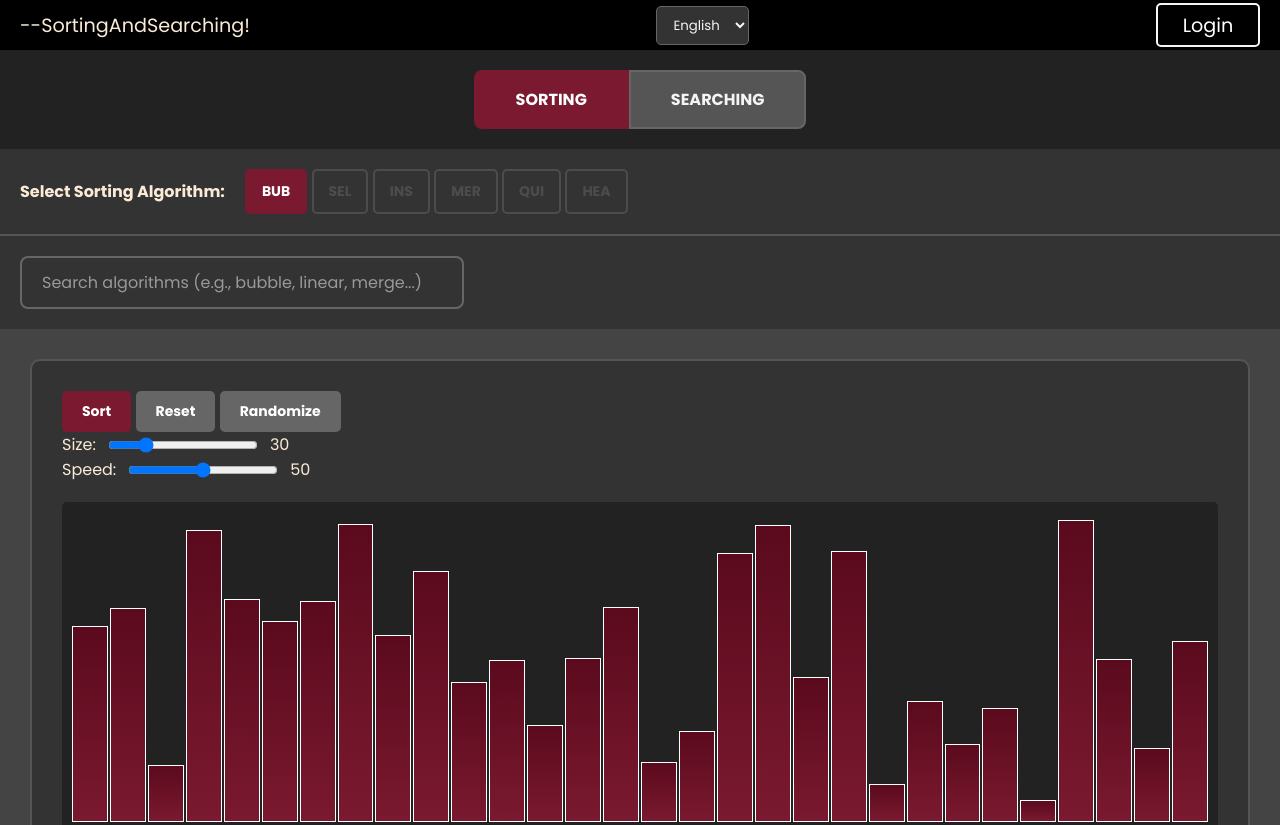
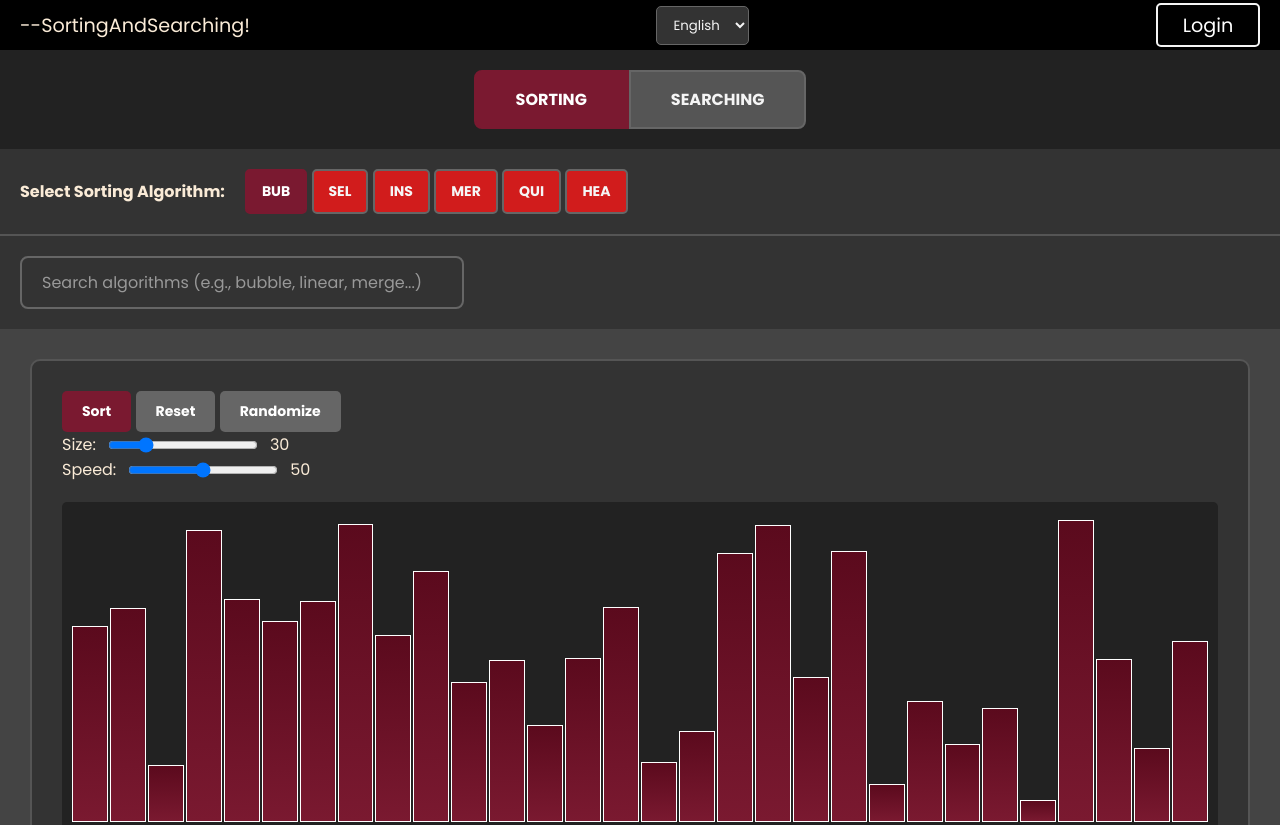
Before and after one commit to Mukhyansh/Visualizer, a plain HTML site: page index.html in a window 1280 px wide. Shown: the top 825 px of the page. Drawn offline with Linux system fonts and the light colour scheme.

Commit message:
Update index.html

```diff
--- a/index.html
+++ b/index.html
@@ -1,5 +1,6 @@
 <!DOCTYPE html>
 <html lang="en">
+
 <head>
     <title>Sorting and Searching Visualizer!</title>
     <meta charset="UTF-8">
@@ -7,12 +8,13 @@
     <link href="https://fonts.googleapis.com/css2?family=Poppins:wght@400;700&display=swap" rel="stylesheet">
     <script src="scripts.js" defer></script>
 </head>
+
 <body>
     <div id="md1">
         <div id="udiv">
             <span>--SortingAndSearching!</span>
             <form id="f1">
-                <select id="sel1" required>
+                <select id="sel1">
                     <option value="en">English</option>
                     <option value="Hindi">Hindi</option>
                 </select>
@@ -31,15 +33,15 @@
             <label id="algoLabel">Select Sorting Algorithm:</label>
             <div id="sortingAlgos">
     <button class="algo-btn active" data-algo="bubble" title="Bubble Sort">BUB</button>
-                <button class="algo-btn disabled" data-algo="selection" title="Selection Sort - Coming Soon">SEL</button>
-                <button class="algo-btn disabled" data-algo="insertion" title="Insertion Sort - Coming Soon">INS</button>
-                <button class="algo-btn disabled" data-algo="merge" title="Merge Sort - Coming Soon">MER</button>
-                <button class="algo-btn disabled" data-algo="quick" title="Quick Sort - Coming Soon">QUI</button>
-                <button class="algo-btn disabled" data-algo="heap" title="Heap Sort - Coming Soon">HEA</button>
+    <button class="algo-btn" data-algo="selection" title="Selection Sort">SEL</button>
+    <button class="algo-btn" data-algo="insertion" title="Insertion Sort">INS</button>
+    <button class="algo-btn" data-algo="merge" title="Merge Sort">MER</button>
+    <button class="algo-btn" data-algo="quick" title="Quick Sort">QUI</button>
+    <button class="algo-btn" data-algo="heap" title="Heap Sort">HEA</button>
 </div>
             <div id="searchingAlgos" class="hidden">
     <button class="algo-btn active" data-algo="linear" title="Linear Search">LIN</button>
-                <button class="algo-btn disabled" data-algo="binary" title="Binary Search - Coming Soon">BIN</button>
+    <button class="algo-btn" data-algo="binary" title="Binary Search">BIN</button>
 </div>
         </div>
 
@@ -81,14 +83,17 @@
 
                 <div id="algoInfo">
                     <h3>Bubble Sort</h3>
-                    <p>Repeatedly steps through the list, compares adjacent elements and swaps them if they're in the wrong order.</p>
+                    <p>Repeatedly steps through the list, compares adjacent elements and swaps them if they're in the
+                        wrong order.</p>
                     <p><strong>Time Complexity:</strong> O(n²) | <strong>Space Complexity:</strong> O(1)</p>
                 </div>
             </div>
         </div>
     </div>
     <div id="lastdiv">
-        *This site is made with the reference of <a id="lastlink"  href="https://visualgo.net/en" target="_blank">VisuAlgo</a>*.
+        *This site is made with the reference of <a id="lastlink" href="https://visualgo.net/en"
+            target="_blank">VisuAlgo</a>*.
     </div>
 </body>
+
 </html>
```
Lines whose indentation alone changed are shown as unchanged.
